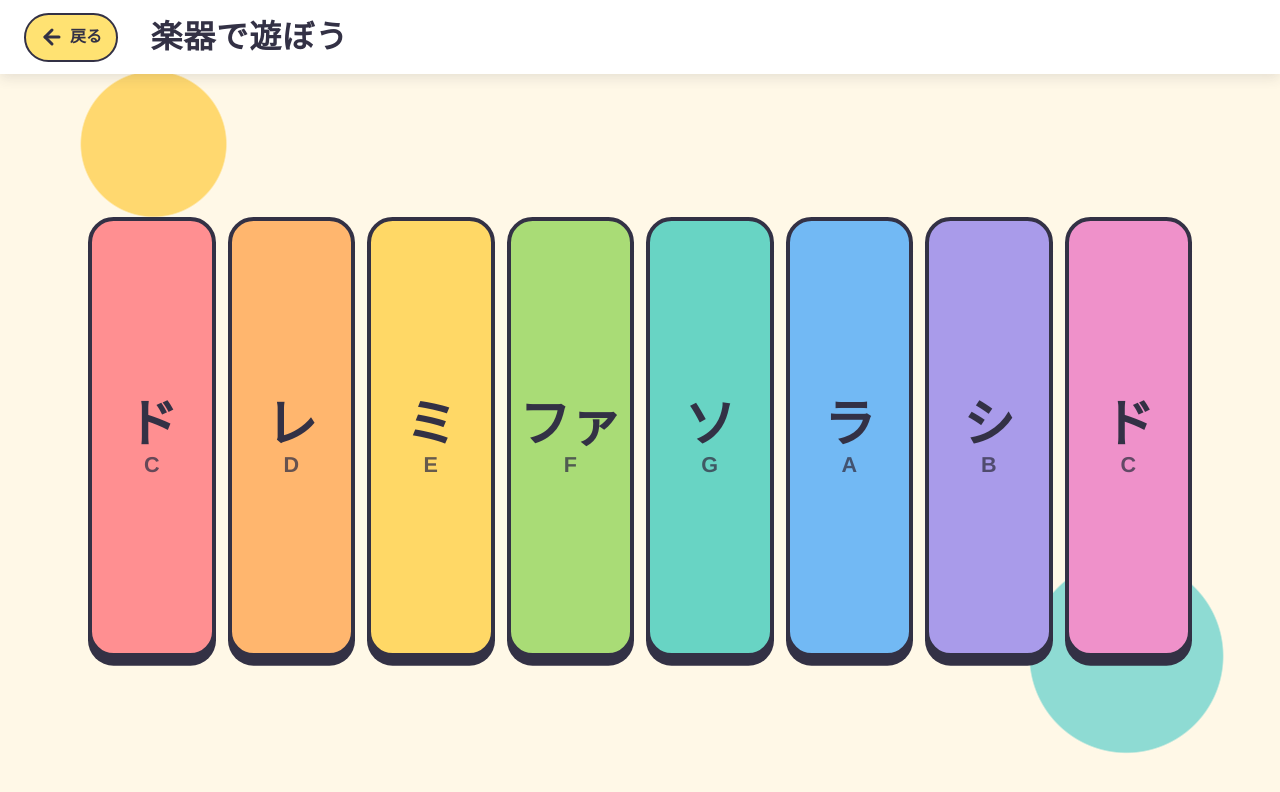
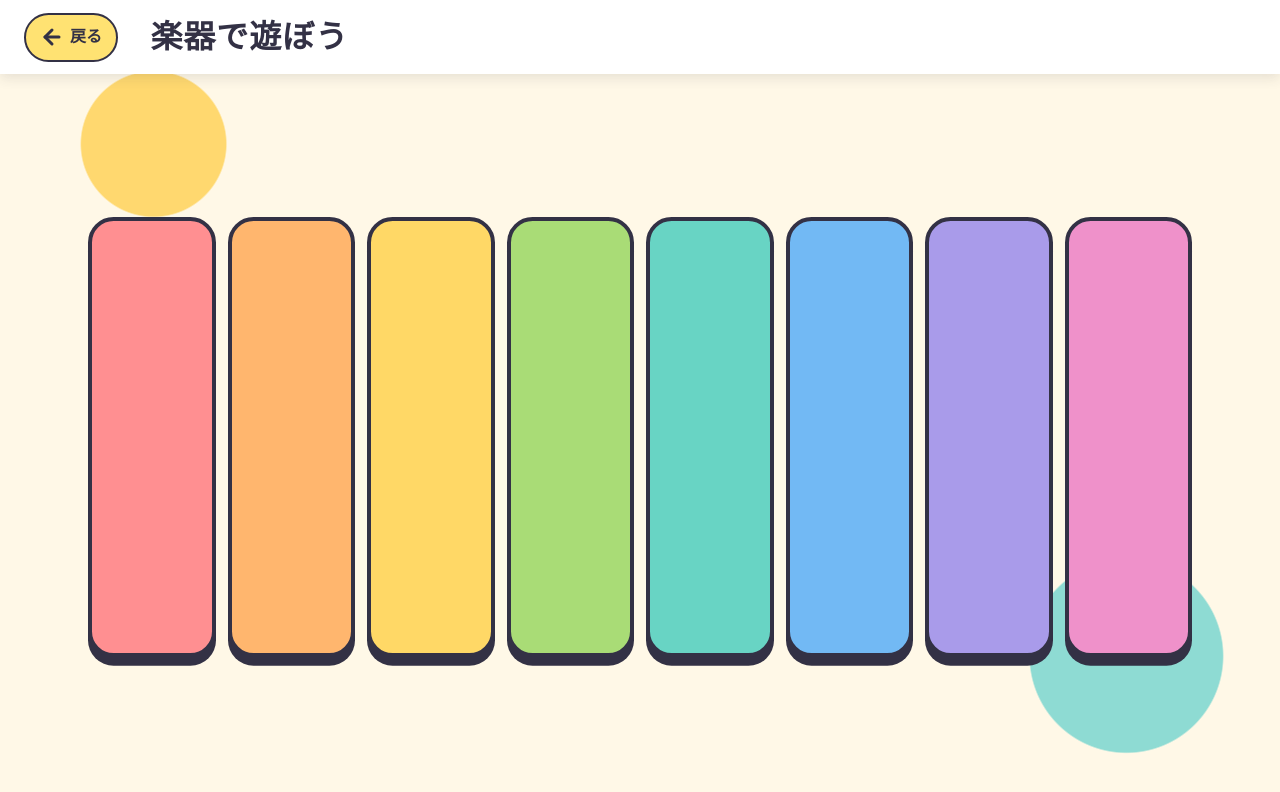
Before and after one commit to yuto-ono/baby-toy-portal, a SvelteKit app: page /instruments in a window 1280 px wide. Shown: the top 792 px of the page. Built offline with nearby package versions, Linux system fonts and the light colour scheme.

Commit message:
feat: 鍵盤の音名・階名表示を削除

```diff
--- a/src/routes/instruments/OctaveKeyboard.svelte
+++ b/src/routes/instruments/OctaveKeyboard.svelte
@@ -42,10 +42,7 @@
 				style:--note-color={note.color}
 				aria-label={`${note.solfege}、${note.name}`}
 				onpointerdown={() => playNote(index)}
-			>
-				<span class="solfege">{note.solfege}</span>
-				<span class="note-name">{note.name}</span>
-			</button>
+			></button>
 		{/each}
 	</div>
 </section>
@@ -107,19 +104,6 @@
 		}
 	}
 
-	.solfege {
-		font-size: clamp(1rem, 4vw, 3.25rem);
-		font-weight: 900;
-		line-height: 1.05;
-	}
-
-	.note-name {
-		font-size: clamp(0.65rem, 1.8vw, 1.35rem);
-		font-weight: 900;
-		line-height: 1;
-		opacity: 0.75;
-	}
-
 	@media (max-height: 620px) and (orientation: landscape) {
 		.instrument {
 			padding-block: 0.75rem 1rem;
```
